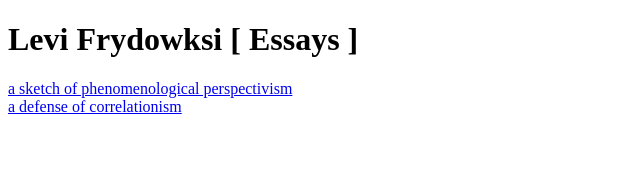
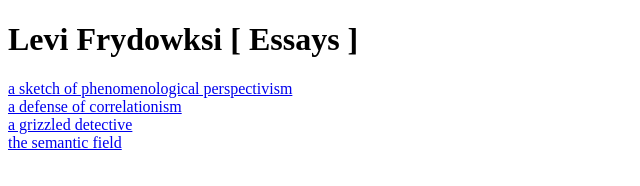
Before and after one commit to fil0s0fi/levi_frydowski, a plain HTML site: page index.html in a window 1280 px wide. Shown: the whole page, without its empty margins (0-640 px from the left). Drawn offline with Linux system fonts and the light colour scheme.

Commit message:
Update index.html

```diff
--- a/index.html
+++ b/index.html
@@ -3,4 +3,6 @@
     <h1>Levi Frydowksi [ Essays ] </h1>
     <a href="fr_1.pdf">a sketch of phenomenological perspectivism </a><br>
     <a href="envelope.pdf">a defense of correlationism</a><br>
+    <a href="fry_3.pdf">a grizzled detective</a><br>
+    <a href="fry_4.pdf">the semantic field</a><br>
 </html>
```
